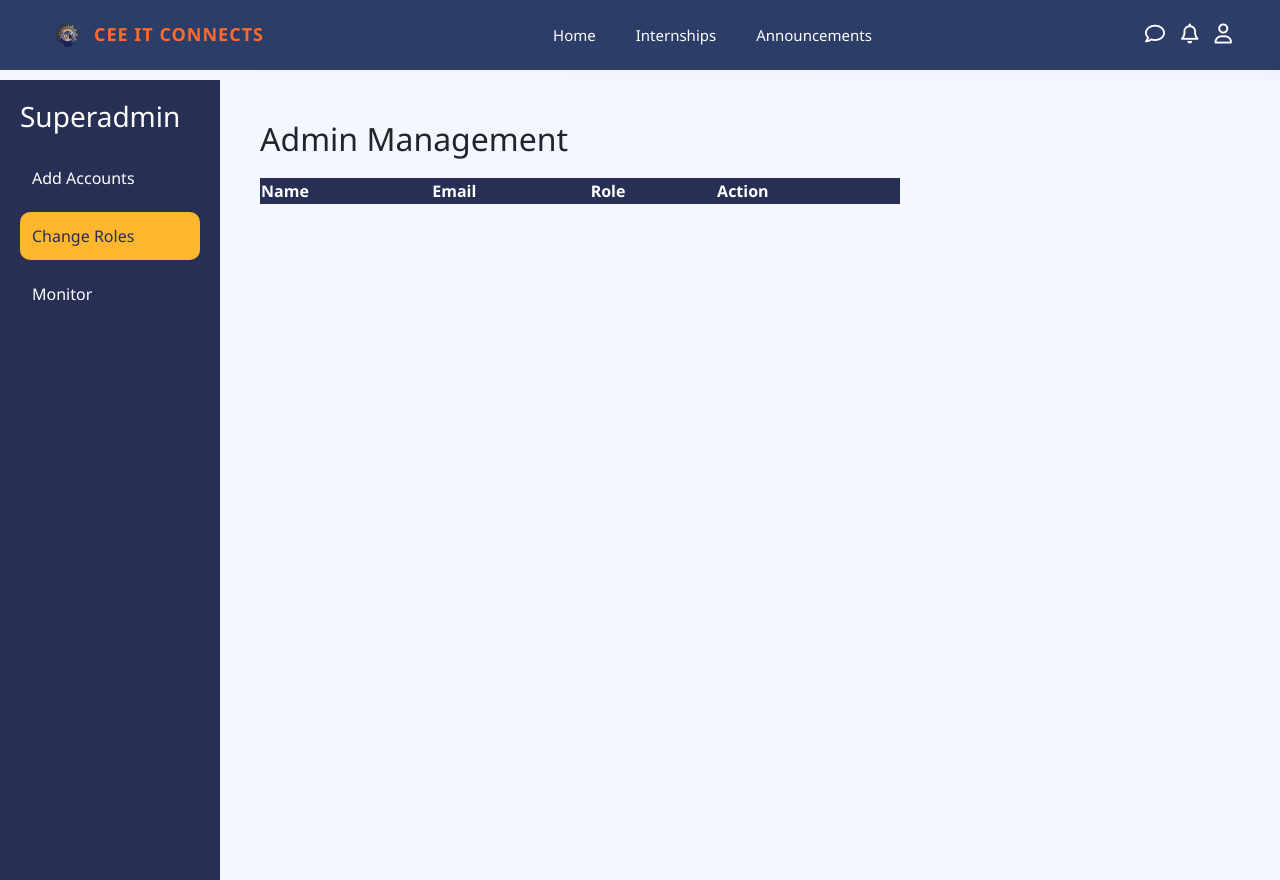
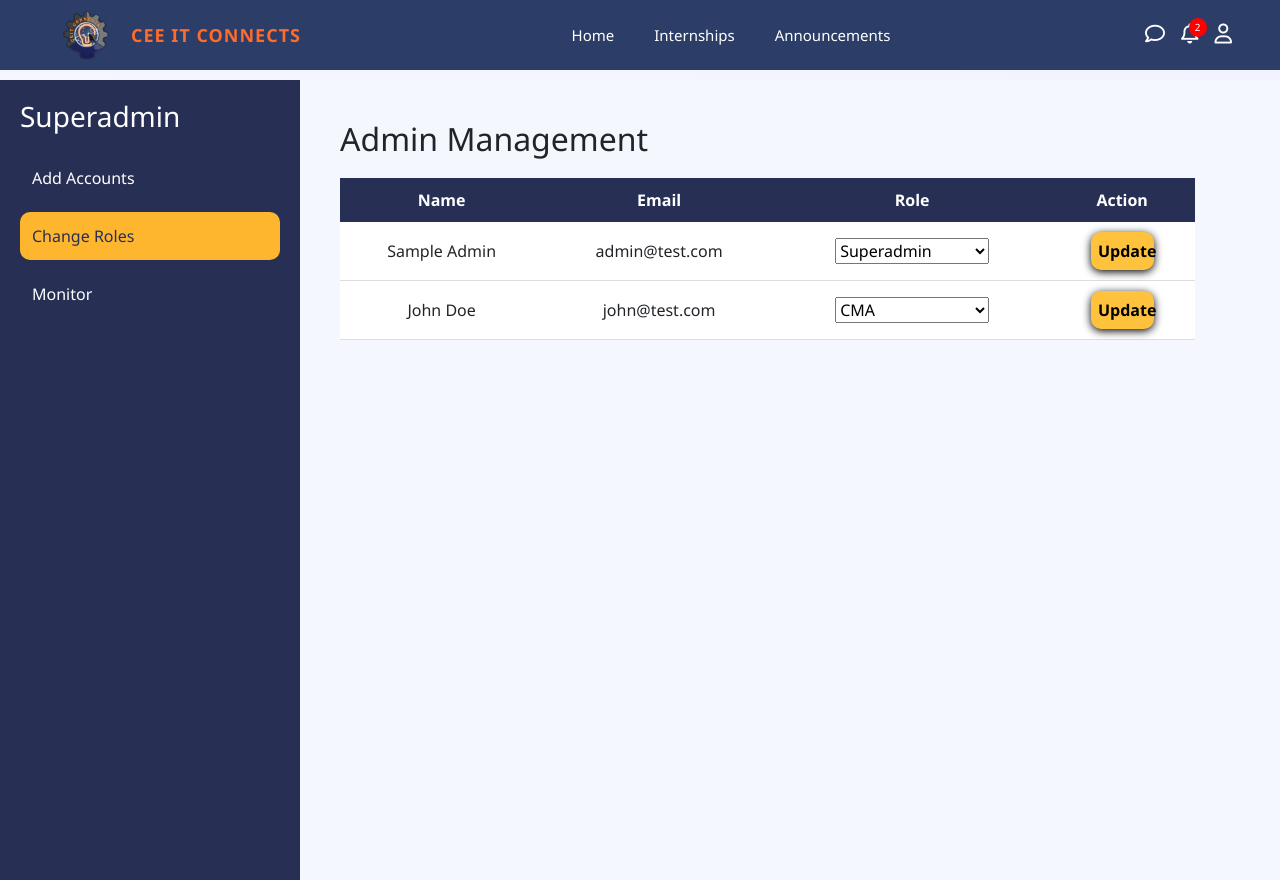
Before and after one commit to EyesAndOranges/CEE-IT-Connects, a PHP site: page /superadmin.php in a window 1280 px wide, after a click on "Change Roles". Run offline with PHP 8.4, Linux system fonts and the light colour scheme; the visitor is signed in with stand-in values (Sample User, id 1); data that the repository does not hold is empty; some libraries are stand-ins or nearby versions.

Commit message:
superadmin UI

```diff
--- a/CEE_IT_Connects/PHP/navbar.php
+++ b/CEE_IT_Connects/PHP/navbar.php
@@ -1,8 +1,8 @@
 <?php
-require 'db.php';
-require_once 'auth.php';
+//require 'db.php';
+//require_once 'auth.php';
 $page = "";
-$user_id = $_SESSION['user_id'];
+/*$user_id = $_SESSION['user_id'];
 // Fetch
 $stmt = $pdo->prepare("
     SELECT * FROM notifications
@@ -19,7 +19,7 @@ $notifications = $stmt->fetchAll(PDO::FETCH_ASSOC);
     VALUES (?, ?, ?, FALSE, NOW())
 ");
 $stmt->execute([$user_id, "Welcome back to CEE IT Connects!", "Check out the latest opportunities and updates."]);
-*/
+
 // check unread Notifs
 $stmt = $pdo->prepare("
     SELECT COUNT(*) FROM notifications
@@ -27,6 +27,18 @@ $stmt = $pdo->prepare("
 ");
 $stmt->execute([$user_id]);
 $unread_count = $stmt->fetchColumn();
+*/
+
+//dagdag ni susu (temporary lang to test)
+$unread_count = 2; // Para lumabas ang red badge
+$notifications = [
+    [
+        'title' => 'Welcome to CEE IT Connects!',
+        'message' => 'This is a sample notification.',
+        'created_at' => date('Y-m-d H:i:s'),
+        'is_read' => false
+    ]
+];
 
 // Time
 function timeAgo($datetime)
@@ -70,7 +82,7 @@ function timeAgo($datetime)
 
         /* LOGO */
         .nav-logo {
-            width: 38px;
+            width: 75px;
         }
 
         /* BRAND TEXT */
--- a/CEE_IT_Connects/PHP/superadmin.php
+++ b/CEE_IT_Connects/PHP/superadmin.php
@@ -1,10 +1,10 @@
 <?php
-require 'db.php';
-require 'auth.php';
+//require 'db.php';
+//require 'auth.php';
 ?>
 
 <?php
-$stmt = $pdo->query("SELECT id, name, email, role FROM admins");
+/**$stmt = $pdo->query("SELECT id, name, email, role FROM admins");
 $admins = $stmt->fetchAll(PDO::FETCH_ASSOC);
 
 if ($_SERVER['REQUEST_METHOD'] === 'POST' && isset($_POST['update_role'])) {
@@ -18,6 +18,13 @@ if ($_SERVER['REQUEST_METHOD'] === 'POST' && isset($_POST['update_role'])) {
     header("Location: superadmin.php?updated=1");
     exit;
 }
+**/
+
+//dagdag ni susu (temporary lang to test)
+$admins = [
+    ['id' => 1, 'name' => 'Sample Admin', 'email' => 'admin@test.com', 'role' => 'superadmin'],
+    ['id' => 2, 'name' => 'John Doe', 'email' => 'john@test.com', 'role' => 'cma']
+];
 ?>
 <!DOCTYPE html>
 <html lang="en">
@@ -102,18 +111,37 @@ if ($_SERVER['REQUEST_METHOD'] === 'POST' && isset($_POST['update_role'])) {
         }
 
         .btn-find {
+            width: 50%;
             background: linear-gradient(135deg, var(--gradient-start), var(--gradient-end));
             color: white;
-            border: none;
+            border: 2px solid transparent;
             padding: 14px;
             border-radius: 12px;
             font-weight: 700;
             cursor: pointer;
         }
 
-        .btn-find:hover {
+        .btn-update {
+            transition: all 0.4s ease;
+        }
 
-            box-shadow: 0 8px 20px rgba(228, 87, 46, 0.3);
+        .btn-update:hover {
+            /* HOVER STATE: Line/Outline Button */
+            background: transparent; /* Inaalis ang solid color */
+            border: 2px solid var(--gradient-end); /* Nilalabas ang outline */
+            color: var(--gradient-end); /* Binabago ang kulay ng text para mabasa */
+        }
+
+        .btn-create {
+            margin-top: 30px;
+            align-self: center;
+            opacity: 80%;
+            transition: transform 0.3s ease-in-out, background 0.3s ease-in-out;
+        }
+
+        .btn-create:hover {
+            opacity: 100%;
+            box-shadow: 0 5px 5px rgba(228, 87, 46, 0.3);
         }
 
         .top-bar {
@@ -138,7 +166,7 @@ if ($_SERVER['REQUEST_METHOD'] === 'POST' && isset($_POST['update_role'])) {
 
         /* SIDEBAR */
         .sidebar {
-            width: 220px;
+            width: 300px;
             background: #272f54;
             color: white;
             padding: 20px;
@@ -173,18 +201,26 @@ if ($_SERVER['REQUEST_METHOD'] === 'POST' && isset($_POST['update_role'])) {
             flex: 1;
             padding: 40px;
             background: #f5f7ff;
-            width: 50vw;
+            width: 100%;
         }
 
         /* SECTIONS */
         .section {
             display: none;
-            width: 50vw;
+            width: 95%;
 
         }
 
         .section.active {
             display: block;
+        }
+
+        .section thead th {
+            padding: 10px;
+        }
+
+        .section tbody td {
+            padding: 10px;
         }
 
         @keyframes fadeIn {
@@ -240,7 +328,7 @@ if ($_SERVER['REQUEST_METHOD'] === 'POST' && isset($_POST['update_role'])) {
 
             <!-- ADD ACCOUNT SECTION -->
             <div id="add" class="section active">
-                <h2>Create New Admin Account</h2>
+                <h2 style="margin-bottom: 70px;">Create New Admin Account</h2>
 
                 <form method="POST" action="superadmin-db.php" class="admin-form">
                     <input type="text" name="name" placeholder="Full Name" required>
@@ -253,7 +341,7 @@ if ($_SERVER['REQUEST_METHOD'] === 'POST' && isset($_POST['update_role'])) {
                         <option value="cma">Content Management Admin</option>
                     </select>
 
-                    <button type="submit" class="btn-find">Create Admin</button>
+                    <button type="submit" class="btn-find btn-create">Create Admin</button>
                 </form>
             </div>
 
@@ -267,7 +355,7 @@ if ($_SERVER['REQUEST_METHOD'] === 'POST' && isset($_POST['update_role'])) {
 
                 <table style="width:100%; border-collapse: collapse; margin-top:20px; background:white;">
                     <thead>
-                        <tr style="background:#272f54; color:white;">
+                        <tr style="background:#272f54; color:white; text-align:center;">
                             <!-- <th style="padding:10px;">ID</th> -->
                             <th>Name</th>
                             <th>Email</th>
@@ -304,7 +392,7 @@ if ($_SERVER['REQUEST_METHOD'] === 'POST' && isset($_POST['update_role'])) {
                                     </td>
 
                                     <td>
-                                        <button type="submit" name="update_role" class="btn-find" style="padding:8px;">
+                                        <button type="submit" name="update_role" class="btn-find btn-update" style="padding:5px;">
                                             Update
                                         </button>
                                     </td>
@@ -318,12 +406,54 @@ if ($_SERVER['REQUEST_METHOD'] === 'POST' && isset($_POST['update_role'])) {
 
             <!-- MONITOR SECTION -->
             <div id="monitor" class="section">
-                <h2>System Monitoring</h2>
-                <p>For the student, adviser and admn activity logs</p>
+                <div class="monitor-header">
+                    <h2>System Monitoring</h2>
+                    <p>For the student, adviser and admin activity logs</p>
+                </div>
+
+                <div class="log-container">
+                    <table class="monitoring-table">
+                        <thead>
+                            <tr style="text-align: center;">
+                                <th>Name</th>
+                                <th>Email</th>
+                                <th>Activity</th>
+                                <th>Actions</th>
+                            </tr>
+                        </thead>
+                        <tbody>
+                            <tr style="text-align: center;">
+                                <td>Maria Carmela Alfonso</td>
+                                <td>macarmelaalfonso@gmail.com</td>
+                                <td>Reserved a slot</td>
+                                <td>
+                                    <button class="btn-action">
+                                        <img src="../Sources/history.png" alt="History" class="table-icon">
+                                    </button>
+                                    <button class="btn-action">
+                                        <img src="../Sources/delete.png" alt="Delete" class="table-icon">
+                                    </button>
+                                </td>
+                            </tr>
+                            <tr style="text-align: center;">
+                                <td>Juan Leonardo Seleno</td>
+                                <td>leoseleno@gmail.com</td>
+                                <td>Updated listing detail</td>
+                                <td>
+                                    <button class="btn-action">
+                                        <img src="../Sources/history.png" alt="History" class="table-icon">
+                                    </button>
+                                    <button class="btn-action">
+                                        <img src="../Sources/delete.png" alt="Delete" class="table-icon">
+                                    </button>
+                                </td>
+                            </tr>
+                        </tbody>
+                    </table>
+                </div>
+
             </div>
-
         </div>
-
     </div>
     <script>
         setTimeout(() => {
```
Also changed, not shown: other parts of CEE_IT_Connects/PHP/superadmin.php (+54 -0 lines), CEE_IT_Connects/PHP/slnx.sqlite (added), CEE_IT_Connects/Sources/CEE IT Connects Logo2.png (added), CEE_IT_Connects/Sources/delete.png (added), CEE_IT_Connects/Sources/history.png (added).
